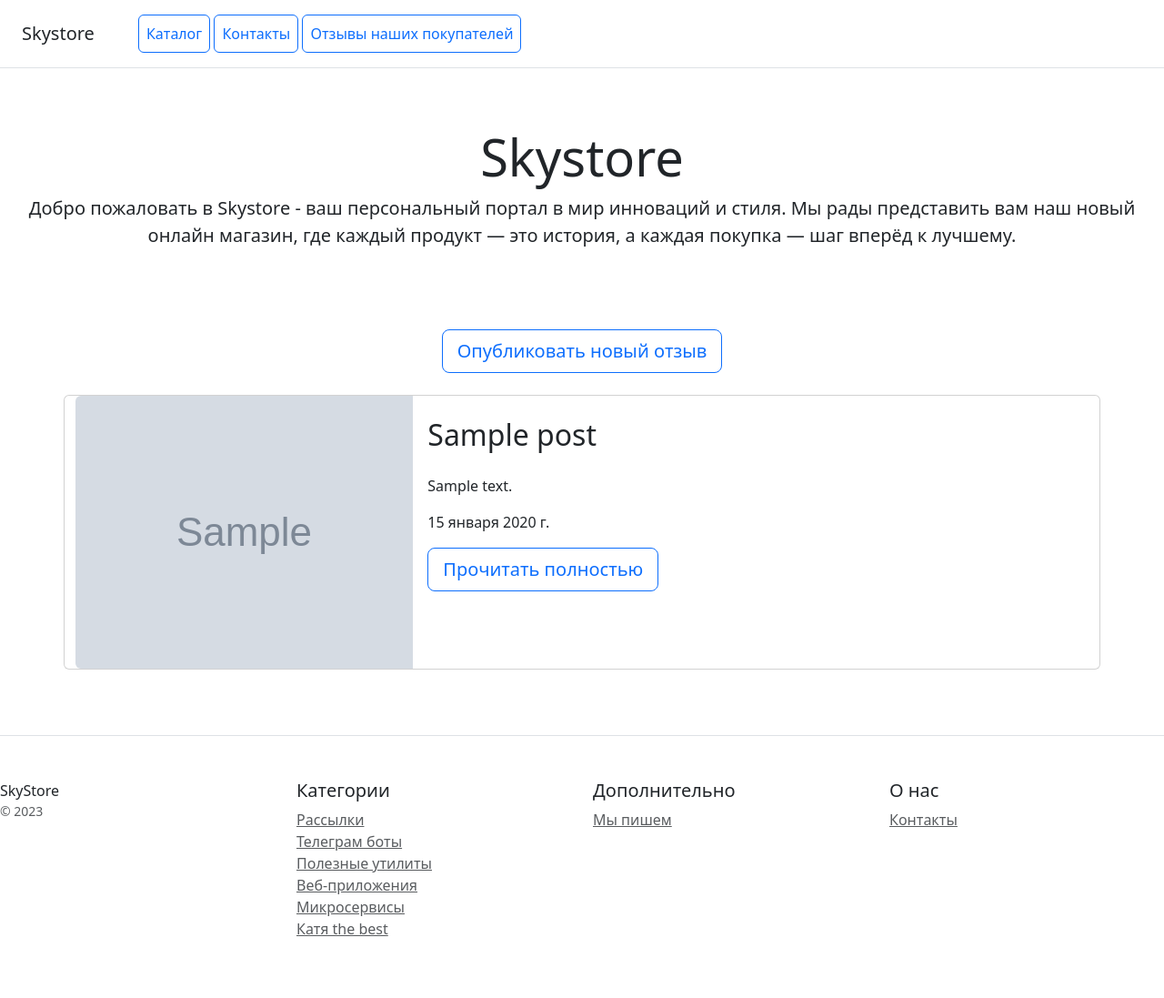
After one commit to kvtussha/django_project2, a Django app: page /posts/ in a window 1280 px wide. The commit adds this page. Shown: the whole page at 91% size. Run offline with Django 4.2, Linux system fonts and the light colour scheme; tables that the repository leaves empty hold one stand-in row (values such as "Sample post"); grey boxes marked "Sample" are stand-in pictures; some libraries are stand-ins or nearby versions.

Commit message:
creating a review, deleting it, changing it

```diff
--- a/main_app/models.py
+++ b/main_app/models.py
@@ -30,3 +30,21 @@ class Category(models.Model):
         verbose_name = 'категория'
         verbose_name_plural = 'категории'
         ordering = ('name', )
+
+
+class Post(models.Model):
+    title = models.CharField(max_length=500, verbose_name='название')
+    slug = models.TextField(verbose_name='slug')
+    content = models.TextField(verbose_name='контент')
+    image = models.ImageField(upload_to='blog/', verbose_name='изображение', null=True, blank=True)
+    creation_date = models.DateField(verbose_name='дата создания')
+    is_published = models.BooleanField(default=True, verbose_name='статус публикации', null=True, blank=True)
+    views_count = models.IntegerField(verbose_name='кол-во просмотров', null=True, blank=True)
+
+    def __str__(self):
+        return f'{self.title}'
+
+    class Meta:
+        verbose_name = 'сообщение блога'
+        verbose_name_plural = 'сообщения блога'
+        ordering = ('title', )
--- a/main_app/templates/main_app/base.html
+++ b/main_app/templates/main_app/base.html
@@ -12,6 +12,7 @@
     <nav class="ms-5">
         <a class="p-2 btn btn-outline-primary" href="/">Каталог</a>
         <a class="p-2 btn btn-outline-primary" href="/contacts/">Контакты</a>
+        <a class="p-2 btn btn-outline-primary" href="/posts/">Отзывы наших покупателей</a>
     </nav>
 </div>
 
--- /dev/null
+++ b/main_app/templates/main_app/post_list.html
@@ -0,0 +1,33 @@
+{% extends 'main_app/base.html' %}
+{% load mediapath_tag %}
+
+{% block content %}
+    <div class="container mt-5 mb-5">
+        <div class="row justify-content-center">
+            <div class="col-md-4 d-flex align-items-center justify-content-center mb-4">
+                <a href="{% url 'main_app:post-form' %}" class="btn btn-lg btn-block btn-outline-primary">Опубликовать
+                    новый отзыв</a>
+            </div>
+            {% for post in posts %}
+                <div class="card mb-4" style="max-width: 100%;">
+                    <div class="row g-0">
+                        <div class="col-md-4 d-flex align-items-center justify-content-center">
+                            <img src="{% mediapath post.image %}" class="img-fluid rounded-start" style="height: 300px;"
+                                 alt="Post Image">
+                        </div>
+                        <div class="col-md-8">
+                            <div class="card-body mt-2 mb-2">
+                                <h2 class="my-0 mr-md-auto font-weight-bold">{{ post.title }}</h2>
+                                <br>
+                                <p class="card-text">{{ post.content }}</p>
+                                <p class="card-text">{{ post.creation_date }}</p>
+                                <a href="{% url 'main_app:post-detail' post.id %}"
+                                   class="btn btn-lg btn-block btn-outline-primary">Прочитать полностью</a><br>
+                            </div>
+                        </div>
+                    </div>
+                </div>
+            {% endfor %}
+        </div>
+    </div>
+{% endblock %}
--- a/main_app/templates/main_app/item.html
+++ b/main_app/templates/main_app/product_detail.html
@@ -14,7 +14,7 @@
             <p class="lead">Цена: ${{ product.price_per_unit }}</p>
             <p class="lead">Категория: {{ product.category }}</p>
             <p class="lead">Дата добавления: {{ product.creation_date }} </p>
-            <a href="{% url 'main_app:item' product.id %}" class="btn btn-lg btn-block btn-outline-primary">Добавить в корзину</a><br>
+            <a href="{% url 'main_app:product-detail' product.id %}" class="btn btn-lg btn-block btn-outline-primary">Добавить в корзину</a><br>
         </div>
     </div>
 </div>
--- a/main_app/templates/main_app/home.html
+++ b/main_app/templates/main_app/product_list.html
@@ -20,7 +20,7 @@
                                 <li><b>Категория: </b>{{product.category}}</li><br>
                                 <li><span>Дата создания карточки: {{product.creation_date}}</span></li>
                             </ul>
-                            <a href="{% url 'main_app:item' product.id %}" class="btn btn-lg btn-block btn-outline-primary">Купить</a><br>
+                            <a href="{% url 'main_app:product-detail' product.id %}" class="btn btn-lg btn-block btn-outline-primary">Купить</a><br>
                         </div>
                     </div>
                 </div>
--- a/main_app/urls.py
+++ b/main_app/urls.py
@@ -1,11 +1,17 @@
 from django.urls import path
 
-from main_app.views import contacts, ProductDetailView, ProductsListView
+from main_app.views import contacts, ProductDetailView, ProductsListView, PostListView, PostDetailView, PostCreateView, \
+    PostDeleteView, PostUpdateView
 
 app_name = 'main_app'
 
 urlpatterns = [
     path('', ProductsListView.as_view(), name='product-list'),
     path('contacts/', contacts, name='contacts'),
-    path('item/<int:pk>/', ProductDetailView.as_view(), name='item'),
+    path('product/<int:pk>/', ProductDetailView.as_view(), name='product-detail'),
+    path('posts/', PostListView.as_view(), name='post-list'),
+    path('post/<int:pk>/', PostDetailView.as_view(), name='post-detail'),
+    path('post/form/', PostCreateView.as_view(), name='post-form'),
+    path('delete/<int:pk>/', PostDeleteView.as_view(), name='post-delete'),
+    path('edit/<int:pk>/', PostUpdateView.as_view(), name='post-edit'),
 ]
--- a/main_app/views.py
+++ b/main_app/views.py
@@ -1,12 +1,15 @@
 from django.shortcuts import render
-from django.views.generic import ListView, DetailView
+from django.urls import reverse_lazy
+from django.utils import timezone
+from django.utils.text import slugify
+from django.views.generic import ListView, DetailView, CreateView, UpdateView, DeleteView
 
-from main_app.models import Product
+from main_app.models import Product, Post
 
 
 class ProductsListView(ListView):
     model = Product
-    template_name = 'main_app/home.html'
+    template_name = 'main_app/product_list.html'
     context_object_name = 'products'
 
 
@@ -20,5 +23,58 @@ def contacts(request):
 
 class ProductDetailView(DetailView):
     model = Product
-    template_name = 'main_app/item.html'
+    template_name = 'main_app/product_detail.html'
     context_object_name = 'product'
+
+
+class PostCreateView(CreateView):
+    model = Post
+    fields = ('title', 'content', 'image')
+    context_object_name = 'post'
+    success_url = reverse_lazy('main_app:post-list')
+
+    def form_valid(self, form):
+        form.instance.creation_date = timezone.now()
+        form.instance.views_count = 0
+        form.instance.slug = slugify(form.instance.title)
+        return super().form_valid(form)
+
+
+class PostDetailView(DetailView):
+    model = Post
+    template_name = 'main_app/post_detail.html'
+    context_object_name = 'post'
+
+    def get_object(self, queryset=None):
+        self.object = super().get_object(queryset)
+        self.object.views_count += 1
+        self.object.save()
+        return self.object
+
+
+class PostListView(ListView):
+    model = Post
+    template_name = 'main_app/post_list.html'
+    context_object_name = 'posts'
+
+    def get_queryset(self, *args, **kwargs):
+        queryset = super().get_queryset(*args, **kwargs)
+        queryset = queryset.filter(is_published=True)
+        return queryset
+
+
+class PostUpdateView(UpdateView):
+    model = Post
+    fields = ('title', 'content', 'image')
+    success_url = reverse_lazy('main_app:post-detail')
+
+
+class PostDeleteView(DeleteView):
+    model = Post
+    template_name = 'main_app/post_confirm_delete.html'
+    success_url = reverse_lazy('main_app:post-list')
+
+    def get_context_data(self, **kwargs):
+        context = super().get_context_data(**kwargs)
+        context['title'] = 'Удаление поста'
+        return context
```
Also changed, not shown: main_app/admin.py (+6 -1 lines), main_app/fixtures/main_app/products.json (+1 -49 lines), main_app/management/commands/fill_posts.py (added, +20 -0 lines), main_app/management/commands/fill_products.py (+3 -6 lines), main_app/templates/main_app/post_confirm_delete.html (added, +17 -0 lines), main_app/templates/main_app/post_detail.html (added, +32 -0 lines), main_app/templates/main_app/post_form.html (added, +16 -0 lines), media/products/peloton_bike.jpeg (deleted), media/products/peloton_bike.jpg (renamed from media/products/peloton_bike_1YUbBmb.jpeg), media/products/scottish_fold_kitten.jpg (renamed from media/products/scottish_fold_kitten.jpeg).
